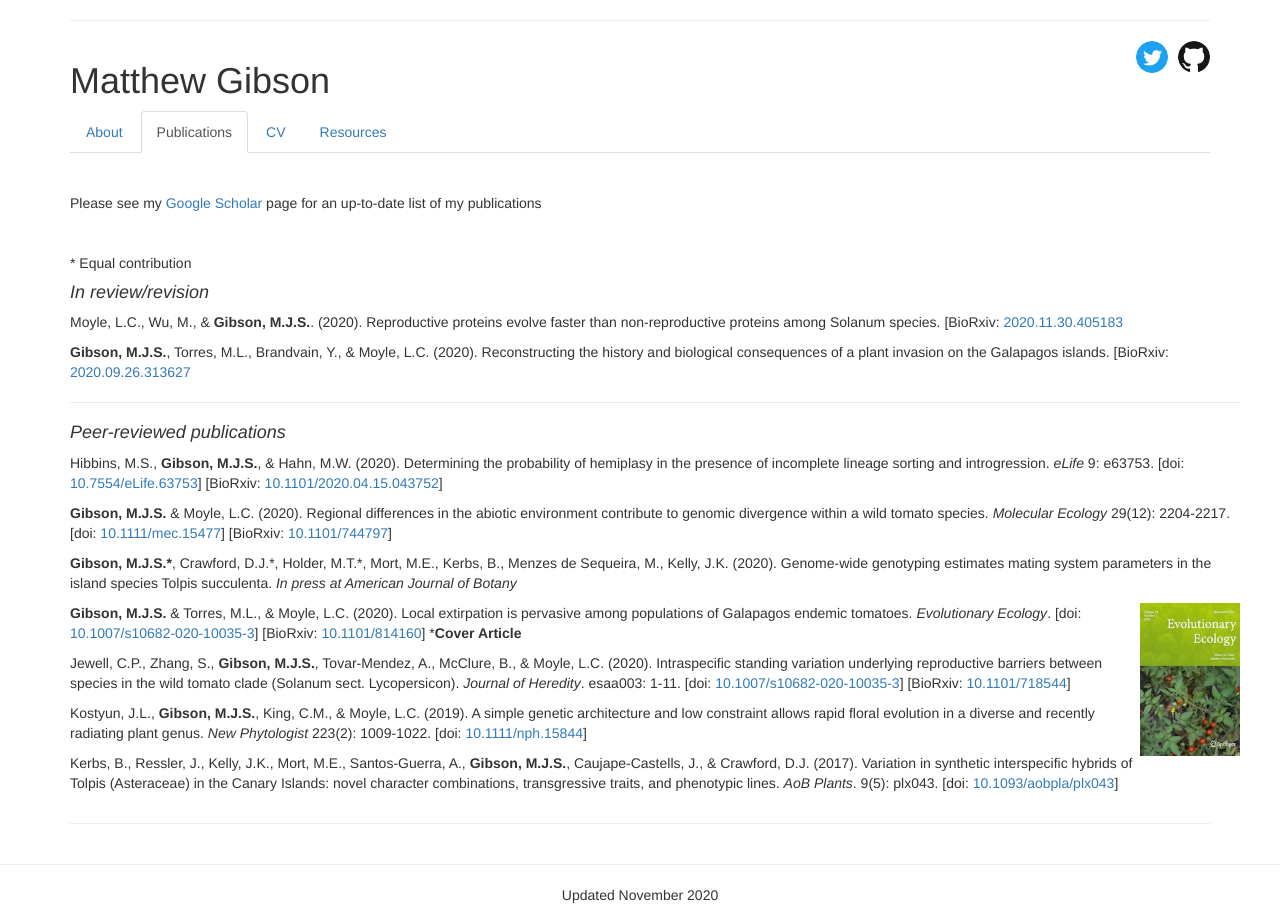
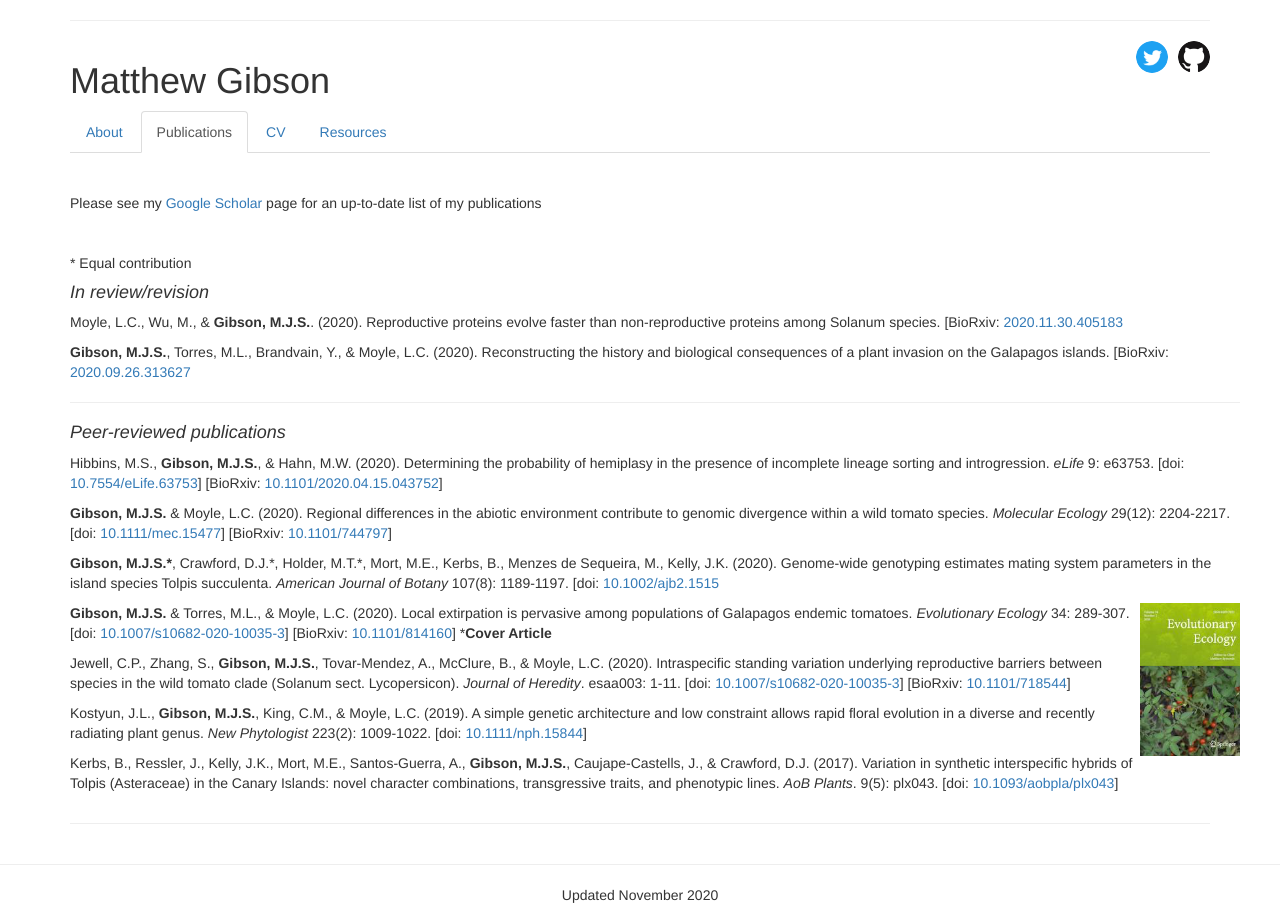
Before and after one commit to gibsonMatt/gibsonMatt.github.io, a Jekyll site: the page built from publications.md, in a window 1280 px wide. Built offline with Jekyll 4.4.1, drawn with Linux system fonts in a browser that asks for light colours; comment, search, counter and statistics services are not loaded.

Commit message:
update pubs

```diff
--- a/publications.md
+++ b/publications.md
@@ -25,10 +25,10 @@ Hibbins, M.S., **Gibson, M.J.S.**, & Hahn, M.W. (2020). Determining the probabil
 
 **Gibson, M.J.S.** & Moyle, L.C. (2020). Regional differences in the abiotic environment contribute to genomic divergence within a wild tomato species. *Molecular Ecology* 29(12): 2204-2217. [doi: <a href="https://doi.org/10.1111/mec.15477">10.1111/mec.15477</a>] [BioRxiv: <a href="https://doi.org/10.1101/744797">10.1101/744797</a>]
 
-**Gibson, M.J.S.\***, Crawford, D.J.\*, Holder, M.T.\*, Mort, M.E., Kerbs, B., Menzes de Sequeira, M., Kelly, J.K. (2020). Genome-wide genotyping estimates mating system parameters in the island species Tolpis succulenta. *In press at American Journal of Botany*
+**Gibson, M.J.S.\***, Crawford, D.J.\*, Holder, M.T.\*, Mort, M.E., Kerbs, B., Menzes de Sequeira, M., Kelly, J.K. (2020). Genome-wide genotyping estimates mating system parameters in the island species Tolpis succulenta. *American Journal of Botany* 107(8): 1189-1197. [doi: <a href="https://doi.org/10.1002/ajb2.1515">10.1002/ajb2.1515</a>
 
 ![EVEC 2020 Cover](AboutPageAssets/images/cover_evec_2020.png){:width="100" align="right"}
-**Gibson, M.J.S.** & Torres, M.L., & Moyle, L.C. (2020). Local extirpation is pervasive among populations of Galapagos endemic tomatoes. *Evolutionary Ecology*. [doi: <a href="https://doi.org/10.1007/s10682-020-10035-3">10.1007/s10682-020-10035-3</a>]  [BioRxiv: <a href="https://doi.org/10.1101/814160">10.1101/814160</a>] \***Cover Article**
+**Gibson, M.J.S.** & Torres, M.L., & Moyle, L.C. (2020). Local extirpation is pervasive among populations of Galapagos endemic tomatoes. *Evolutionary Ecology* 34: 289-307. [doi: <a href="https://doi.org/10.1007/s10682-020-10035-3">10.1007/s10682-020-10035-3</a>]  [BioRxiv: <a href="https://doi.org/10.1101/814160">10.1101/814160</a>] \***Cover Article**
 
 Jewell, C.P., Zhang, S., **Gibson, M.J.S.**, Tovar-Mendez, A., McClure, B., & Moyle, L.C. (2020). Intraspecific standing variation underlying reproductive barriers between species in the wild tomato clade (Solanum sect. Lycopersicon). *Journal of Heredity*. esaa003: 1-11. [doi: <a href="https://doi.org/10.1093/jhered/esaa003">10.1007/s10682-020-10035-3</a>]  [BioRxiv: <a href="https://doi.org/10.1101/718544">10.1101/718544</a>]
 
```
